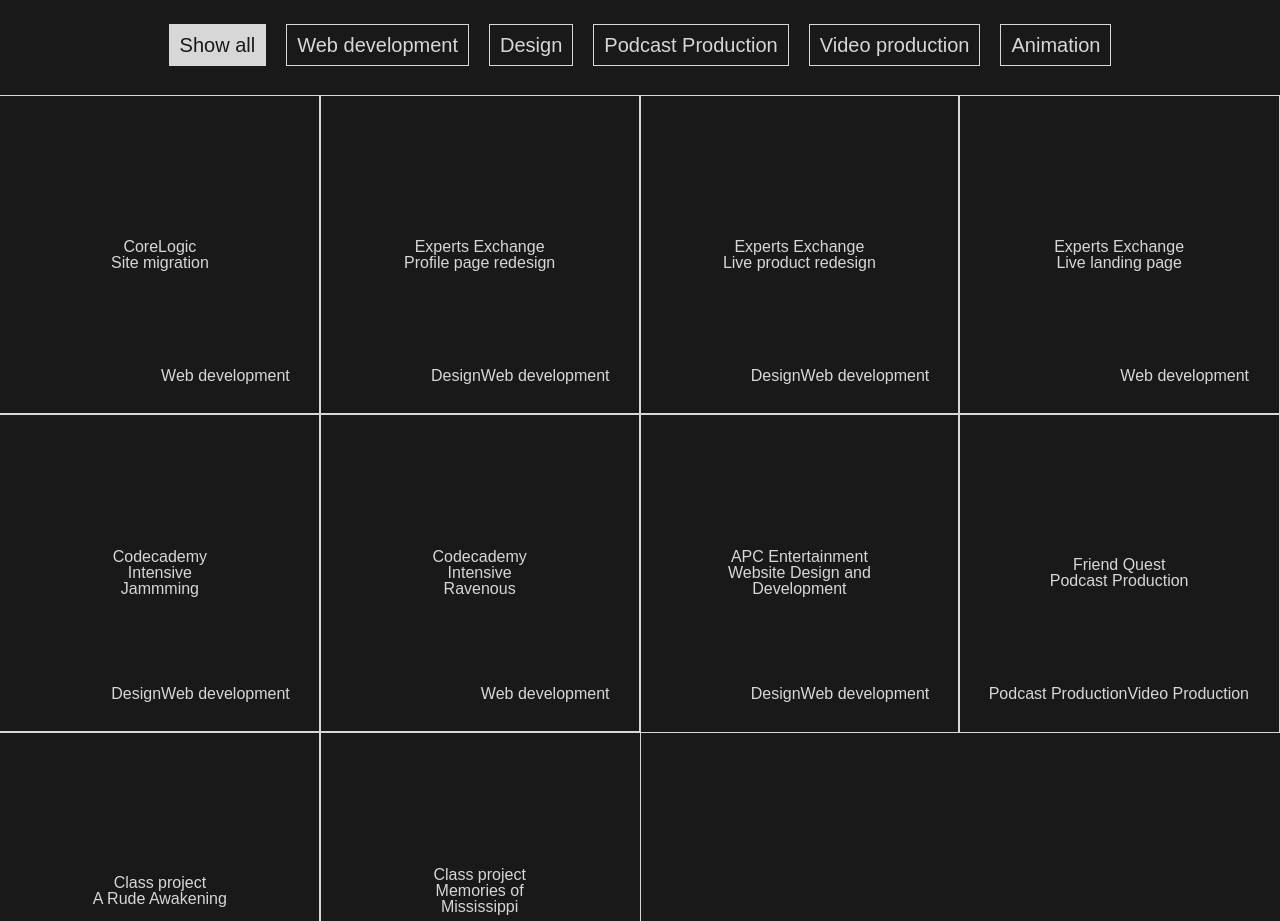
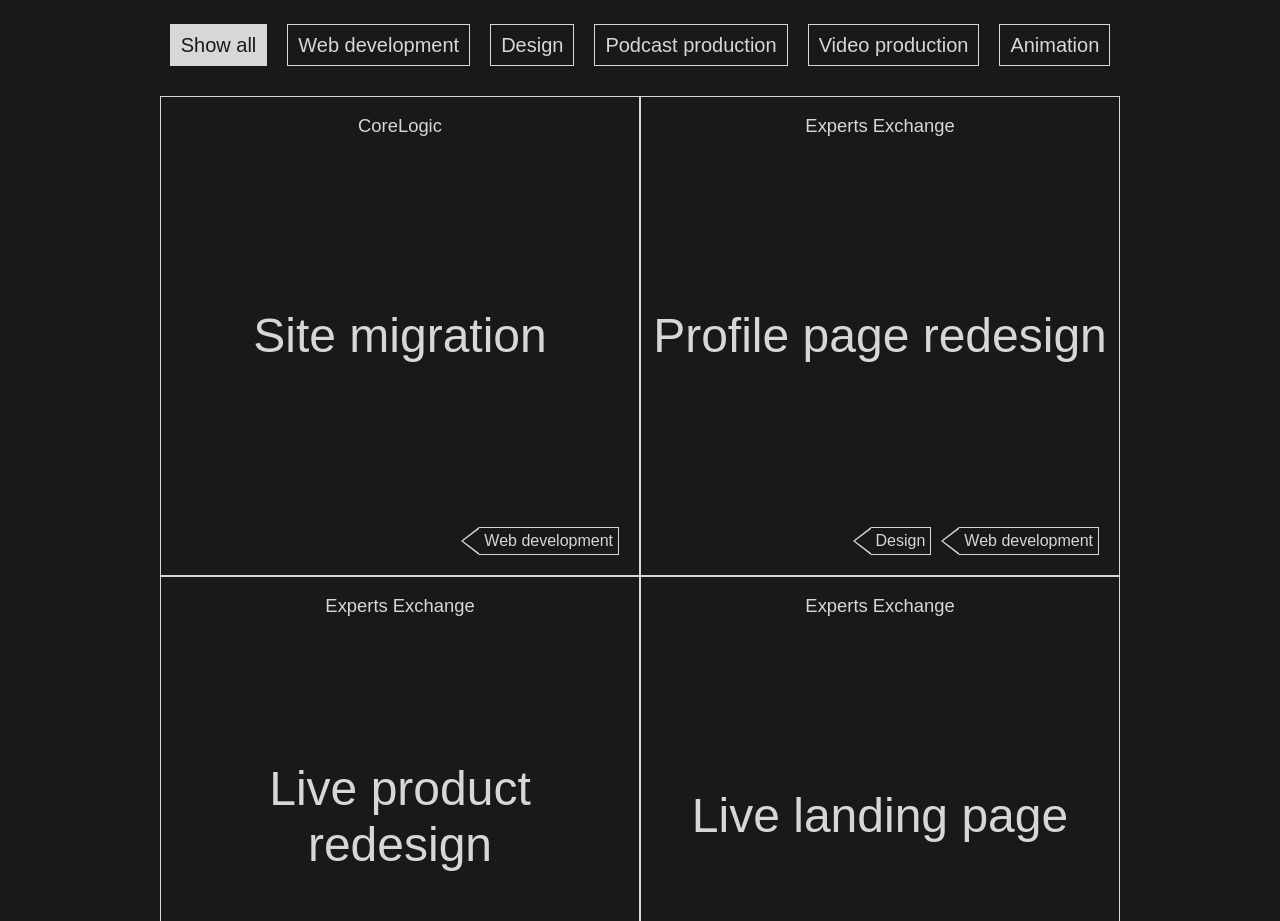
Before and after one commit to mikkelsandberg/portfolio-site, a React (Create React App) app in the folder mikkel-sandberg-portfolio-2018/: page / in a window 1280 px wide. Shown: the part 991-1912 px from the top of the page. Built offline with nearby package versions, Linux system fonts and the light colour scheme; a web font is replaced by a local one.

Commit message:
adding filtering functionality

```diff
--- a/mikkel-sandberg-portfolio-2018/src/Components/App/App.js
+++ b/mikkel-sandberg-portfolio-2018/src/Components/App/App.js
@@ -1,23 +1,86 @@
-import React from 'react';
+import React, { Component } from 'react';
 import { Switch, Route } from 'react-router-dom';
 import NavBar from '../NavBar/NavBar';
 import SplashScreen from '../SplashScreen/SplashScreen';
 import MyWork from '../MyWork/MyWork';
 import 'smoothscroll';
 import './App.css';
+import WorkData from '../../Util/WorkData';
 
-class App extends React.Component {
+class App extends Component {
+	constructor() {
+		super();
+
+		this.state = {
+			work: WorkData,
+			workFilter: 'show-all'
+		};
+	}
+
+	componentDidMount() {
+		this.filters = document.querySelectorAll('#myWorkWrapper nav ul li');
+	}
+
+	formatText = text => text.toLowerCase().replace(/\s/g, '-');
+
+	handleFilterClick = e => {
+		this.removeActiveClass();
+
+		this.selectFilter(e);
+	};
+
+	removeActiveClass = (filters = this.filters) => {
+		filters.forEach(item => {
+			item.classList.remove('active');
+		});
+	};
+
+	selectFilter = e => {
+		this.setState(
+			{
+				workFilter: this.formatText(e.target.innerHTML)
+			},
+			() => {
+				this.iterateThroughFilters();
+			}
+		);
+	};
+
+	iterateThroughFilters = (filters = this.filters) => {
+		return filters.forEach(filter => {
+			if (this.formatText(filter.innerHTML) === this.state.workFilter) {
+				filter.classList.add('active');
+			}
+		});
+	};
+
 	render() {
+		let filteredWork;
+
+		if (this.state.workFilter === 'show-all') {
+			filteredWork = this.state.work;
+		} else {
+			filteredWork = this.state.work.filter(item => {
+				const tagsStandardized = item.tags.map(tag => {
+					return this.formatText(tag);
+				});
+
+				return tagsStandardized.includes(this.state.workFilter);
+			});
+		}
+
 		return (
 			<main id="App">
 				<NavBar />
 				<Switch>
-					<Route exact path='/'
+					<Route
+						exact
+						path="/"
 						render={() => {
 							return (
 								<div id="mainContentWrapper">
-									<SplashScreen />
-									<MyWork />
+									<SplashScreen handleFilterClick={this.handleFilterClick} />
+									<MyWork workData={filteredWork} handleFilterClick={this.handleFilterClick} />
 								</div>
 							);
 						}}
--- a/mikkel-sandberg-portfolio-2018/src/Components/MyWork/MyWork.js
+++ b/mikkel-sandberg-portfolio-2018/src/Components/MyWork/MyWork.js
@@ -1,17 +1,8 @@
 import React from 'react';
 import './MyWork.css';
+import Filters from '../../Util/Filters';
 
 class MyWork extends React.Component {
-	handleFilterClick(e) {
-		const filters = document.querySelectorAll('#myWorkWrapper nav ul li');
-
-		filters.forEach(item => {
-			item.classList = '';
-		});
-
-		e.target.classList = 'active';
-	}
-
 	render() {
 		return (
 			<div id="myWorkWrapper">
@@ -20,131 +11,49 @@
 				</header>
 				<nav>
 					<ul>
-						<li onClick={this.handleFilterClick} className="active">Show all</li>
-						<li onClick={this.handleFilterClick}>Web development</li>
-						<li onClick={this.handleFilterClick}>Design</li>
-						<li onClick={this.handleFilterClick}>Podcast Production</li>
-						<li onClick={this.handleFilterClick}>Video production</li>
-						<li onClick={this.handleFilterClick}>Animation</li>
+						{Filters.map(filter => {
+							return (
+								<li
+									key={filter.id}
+									onClick={this.props.handleFilterClick}
+									className={`${filter.id === 0 ? 'active ' : ''}filterTab_${filter.color}Color`}
+								>
+									{filter.name}
+								</li>
+							);
+						})}
 					</ul>
 				</nav>
 				<section id="workItems">
-					<div id="coreLogicSiteMigration" className="workItem">
+					{this.props.workData.map(item => {
+						return (
+							<div
+								key={item.id}
+								id={`${item.workLabel.toLowerCase().replace(/\s/g, '-')}-${item.workTitle
+									.toLowerCase()
+									.replace(/\s/g, '-')}`}
+								className="workItem"
+							>
+								<p className="workLabel">{item.workLabel}</p>
 								<header>
-							<h4>CoreLogic</h4>
-							<h3>Site migration</h3>
+									<h3>{item.workTitle}</h3>
 								</header>
 								<footer className="tags">
 									<ul>
-								<li>Web development</li>
+										{item.tags.map((tag, key = 0) => {
+											return (
+												<li key={key++}>
+													<span className="tagPoint" />
+													<span className="tagHole" />
+													{tag}
+												</li>
+											);
+										})}
 									</ul>
 								</footer>
 							</div>
-					<div id="expertsExchangeProfileRedesign" className="workItem">
-						<header>
-							<h4>Experts Exchange</h4>
-							<h3>Profile page redesign</h3>
-						</header>
-						<footer className="tags">
-							<ul>
-								<li>Design</li>
-								<li>Web development</li>
-							</ul>
-						</footer>
-					</div>
-					<div id="expertsExchangeLiveRedesign" className="workItem">
-						<header>
-							<h4>Experts Exchange</h4>
-							<h3>Live product redesign</h3>
-						</header>
-						<footer className="tags">
-							<ul>
-								<li>Design</li>
-								<li>Web development</li>
-							</ul>
-						</footer>
-					</div>
-					<div id="expertsExchangeLiveLanding" className="workItem">
-						<header>
-							<h4>Experts Exchange</h4>
-							<h3>Live landing page</h3>
-						</header>
-						<footer className="tags">
-							<ul>
-								<li>Web development</li>
-							</ul>
-						</footer>
-					</div>
-					<div id="codecademyJammming" className="workItem">
-						<header>
-							<h4>Codecademy Intensive</h4>
-							<h3>Jammming</h3>
-						</header>
-						<footer className="tags">
-							<ul>
-								<li>Design</li>
-								<li>Web development</li>
-							</ul>
-						</footer>
-					</div>
-					<div id="codecademyRavenous" className="workItem">
-						<header>
-							<h4>Codecademy Intensive</h4>
-							<h3>Ravenous</h3>
-						</header>
-						<footer className="tags">
-							<ul>
-								<li>Web development</li>
-							</ul>
-						</footer>
-					</div>
-					<div id="apcWebsite" className="workItem">
-						<header>
-							<h4>APC Entertainment</h4>
-							<h3>Website Design and Development</h3>
-						</header>
-						<footer className="tags">
-							<ul>
-								<li>Design</li>
-								<li>Web development</li>
-							</ul>
-						</footer>
-					</div>
-					<div id="friendQuest" className="workItem">
-						<header>
-							<h4>Friend Quest</h4>
-							<h3>Podcast Production</h3>
-						</header>
-						<footer className="tags">
-							<ul>
-								<li>Podcast Production</li>
-								<li>Video Production</li>
-							</ul>
-						</footer>
-					</div>
-					<div id="rudeAwakening" className="workItem">
-						<header>
-							<h4>Class project</h4>
-							<h3>A Rude Awakening</h3>
-						</header>
-						<footer className="tags">
-							<ul>
-								<li>Animation</li>
-								<li>Video Production</li>
-							</ul>
-						</footer>
-					</div>
-					<div id="mississippiVideo" className="workItem">
-						<header>
-							<h4>Class project</h4>
-							<h3>Memories of Mississippi</h3>
-						</header>
-						<footer className="tags">
-							<ul>
-								<li>Video Production</li>
-							</ul>
-						</footer>
-					</div>
+						);
+					})}
 				</section>
 			</div>
 		);
--- a/mikkel-sandberg-portfolio-2018/src/Components/MyWork/MyWork.scss
+++ b/mikkel-sandberg-portfolio-2018/src/Components/MyWork/MyWork.scss
@@ -38,6 +38,45 @@
 				&::selection {
 					background: transparent;
 				}
+
+				// filter hover fx
+				&[class*='filterTab'] {
+					transition: background-color 0.3s ease-in-out, color 0.3s ease-in-out, border-color 0.3s ease-in-out;
+
+					&:hover {
+						color: $darkGray;
+					}
+
+					&[class*='_redColor']:hover {
+						background-color: $redColor;
+						border-color: $redColor;
+					}
+
+					&[class*='_yellowColor']:hover {
+						background-color: $yellowColor;
+						border-color: $yellowColor;
+					}
+
+					&[class*='_purpleColor']:hover {
+						background-color: $purpleColor;
+						border-color: $purpleColor;
+					}
+
+					&[class*='_greenColor']:hover {
+						background-color: $greenColor;
+						border-color: $greenColor;
+					}
+
+					&[class*='_blueColor']:hover {
+						background-color: $blueColor;
+						border-color: $blueColor;
+					}
+
+					&[class*='_orangeColor']:hover {
+						background-color: $orangeColor;
+						border-color: $orangeColor;
+					}
+				}
 			}
 		}
 	}
@@ -45,32 +84,91 @@
 	#workItems {
 		display: flex;
 		flex-wrap: wrap;
+		justify-content: center;
 
 		.workItem {
-			flex: 0 1 auto;
+			flex: 0 0 auto;
 			border: 1px solid $lightGray;
-			margin: -1px;
-			width: calc(25% + 1.75px);
-			min-height: 320px;
+			width: 480px;
+			height: 480px;
 			position: relative;
 			cursor: pointer;
 
+			.workLabel {
+				font-size: 1.15rem;
+				text-align: center;
+				padding: 20px;
+			}
+
 			header {
 				text-align: center;
+				width: 100%;
+				padding: 0 10px;
 				position: absolute;
 				left: 50%;
 				top: 50%;
 				transform: translate(-50%, -50%);
+
+				h3 {
+					font-size: 3rem;
+					line-height: 1.15em;
+				}
 			}
 
 			.tags {
 				position: absolute;
-				right: 30px;
-				bottom: 30px;
+				left: 0;
+				bottom: 0;
+				padding: 15px;
+				width: 100%;
 
 				ul {
 					display: flex;
 					flex-wrap: wrap;
+					justify-content: flex-end;
+
+					li {
+						border: 1px solid $lightGray;
+						border-left: none;
+						padding: 5px;
+						margin: 5px 5px 5px 23px;
+						position: relative;
+
+						.tagPoint {
+							&:before {
+								content: '';
+								position: absolute;
+								left: -18px;
+								top: 50%;
+								transform: translateY(-50%);
+								border-right: 18px solid $lightGray;
+								border-top: 14px solid transparent;
+								border-bottom: 14px solid transparent;
+							}
+
+							&:after {
+								content: '';
+								position: absolute;
+								left: -16px;
+								top: 50%;
+								transform: translateY(-50%);
+								border-right: 16px solid $darkGray;
+								border-top: 12px solid transparent;
+								border-bottom: 12px solid transparent;
+							}
+						}
+
+						.tagHold {
+							position: absolute;
+							left: -7px;
+							top: 50%;
+							transform: translateY(-50%);
+							border: 1px solid $lightGray;
+							border-radius: 7px;
+							width: 7px;
+							height: 7px;
+						}
+					}
 				}
 			}
 		}
--- a/mikkel-sandberg-portfolio-2018/src/Components/SplashScreen/SplashScreen.js
+++ b/mikkel-sandberg-portfolio-2018/src/Components/SplashScreen/SplashScreen.js
@@ -5,7 +5,19 @@
 	render() {
 		return (
 			<div id="splashScreenWrapper">
-				<h1><span><a href="#myWorkWrapper" rel="nofollow">Web development</a></span><span><a href="#myWorkWrapper" ref="nofollow">Podcasting</a></span><span>Coffee</span></h1>
+				<h1>
+					<span>
+						<a href="#myWorkWrapper" onClick={this.props.handleFilterClick} rel="nofollow">
+							Web development
+						</a>
+					</span>
+					<span>
+						<a href="#myWorkWrapper" onClick={this.props.handleFilterClick} ref="nofollow">
+							Podcast production
+						</a>
+					</span>
+					<span>Coffee</span>
+				</h1>
 			</div>
 		);
 	}
--- /dev/null
+++ b/mikkel-sandberg-portfolio-2018/src/Util/Filters.js
@@ -0,0 +1,34 @@
+const Filters = [
+	{
+		id: 0,
+		name: 'Show all',
+		color: 'red'
+	},
+	{
+		id: 1,
+		name: 'Web development',
+		color: 'yellow'
+	},
+	{
+		id: 2,
+		name: 'Design',
+		color: 'purple'
+	},
+	{
+		id: 3,
+		name: 'Podcast production',
+		color: 'green'
+	},
+	{
+		id: 4,
+		name: 'Video production',
+		color: 'blue'
+	},
+	{
+		id: 5,
+		name: 'Animation',
+		color: 'orange'
+	}
+];
+
+export default Filters;
--- /dev/null
+++ b/mikkel-sandberg-portfolio-2018/src/Util/WorkData.js
@@ -0,0 +1,64 @@
+const WorkData = [
+	{
+		id: 0,
+		workLabel: 'CoreLogic',
+		workTitle: 'Site migration',
+		tags: ['Web development']
+	},
+	{
+		id: 1,
+		workLabel: 'Experts Exchange',
+		workTitle: 'Profile page redesign',
+		tags: ['Design', 'Web development']
+	},
+	{
+		id: 2,
+		workLabel: 'Experts Exchange',
+		workTitle: 'Live product redesign',
+		tags: ['Design', 'Web development']
+	},
+	{
+		id: 3,
+		workLabel: 'Experts Exchange',
+		workTitle: 'Live landing page',
+		tags: ['Web development']
+	},
+	{
+		id: 4,
+		workLabel: 'Codecademy Intensive',
+		workTitle: 'Jammming',
+		tags: ['Design', 'Web development']
+	},
+	{
+		id: 5,
+		workLabel: 'Codecademy Intensive',
+		workTitle: 'Ravenous',
+		tags: ['Web development']
+	},
+	{
+		id: 6,
+		workLabel: 'APC Entertainment',
+		workTitle: 'Website design and development',
+		tags: ['Design', 'Web development']
+	},
+	{
+		id: 7,
+		workLabel: 'Friend Quest',
+		workTitle: 'Podcast production',
+		tags: ['Podcast production', 'Video production']
+	},
+	{
+		id: 8,
+		workLabel: 'Class project',
+		workTitle: 'A Rude Awakening',
+		tags: ['Animation', 'Video production']
+	},
+	{
+		id: 9,
+		workLabel: 'Class project',
+		workTitle: 'Memories of Mississippi',
+		tags: ['Video production']
+	}
+];
+
+export default WorkData;
```
Lines whose indentation alone changed are shown as unchanged.
